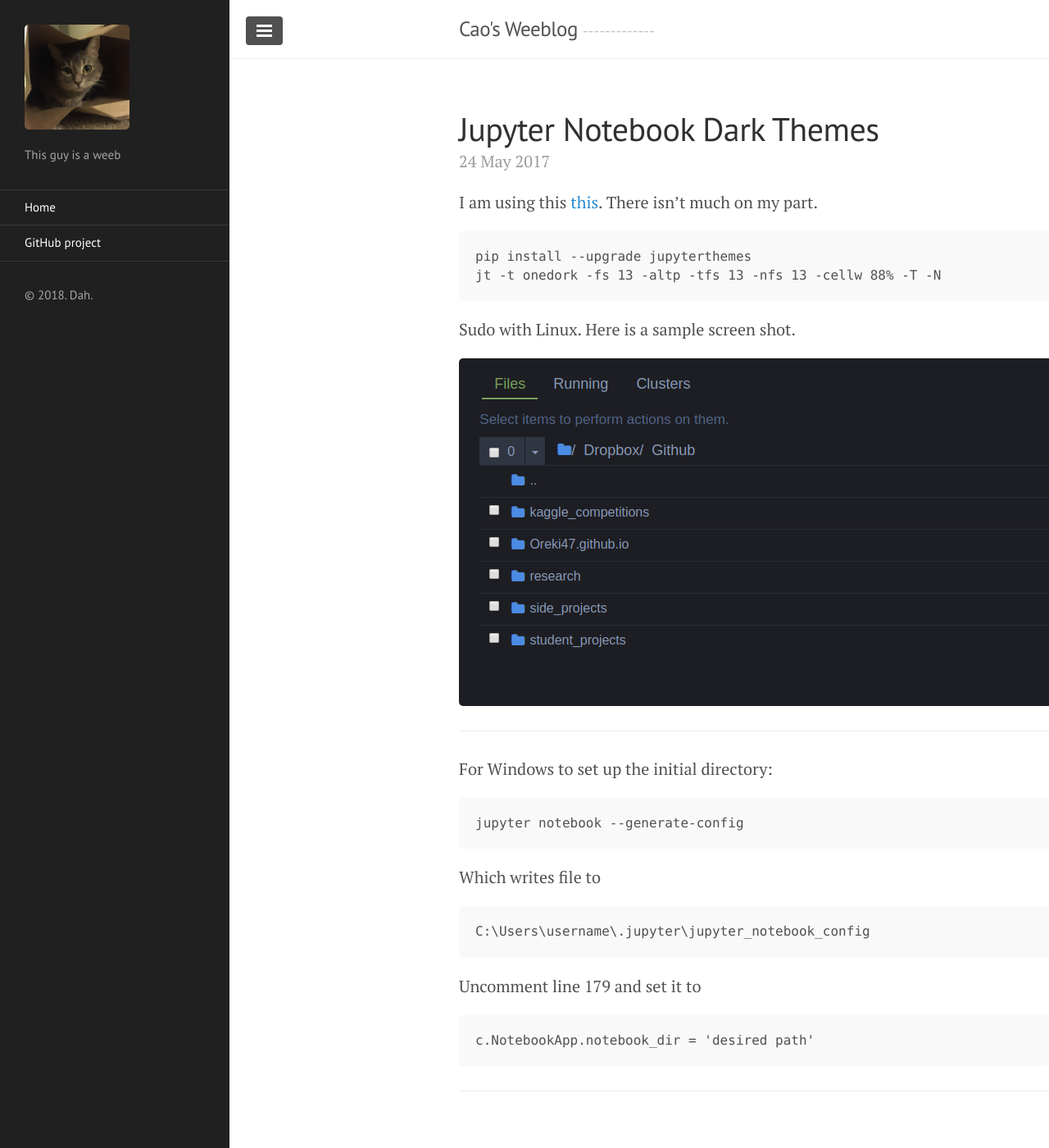
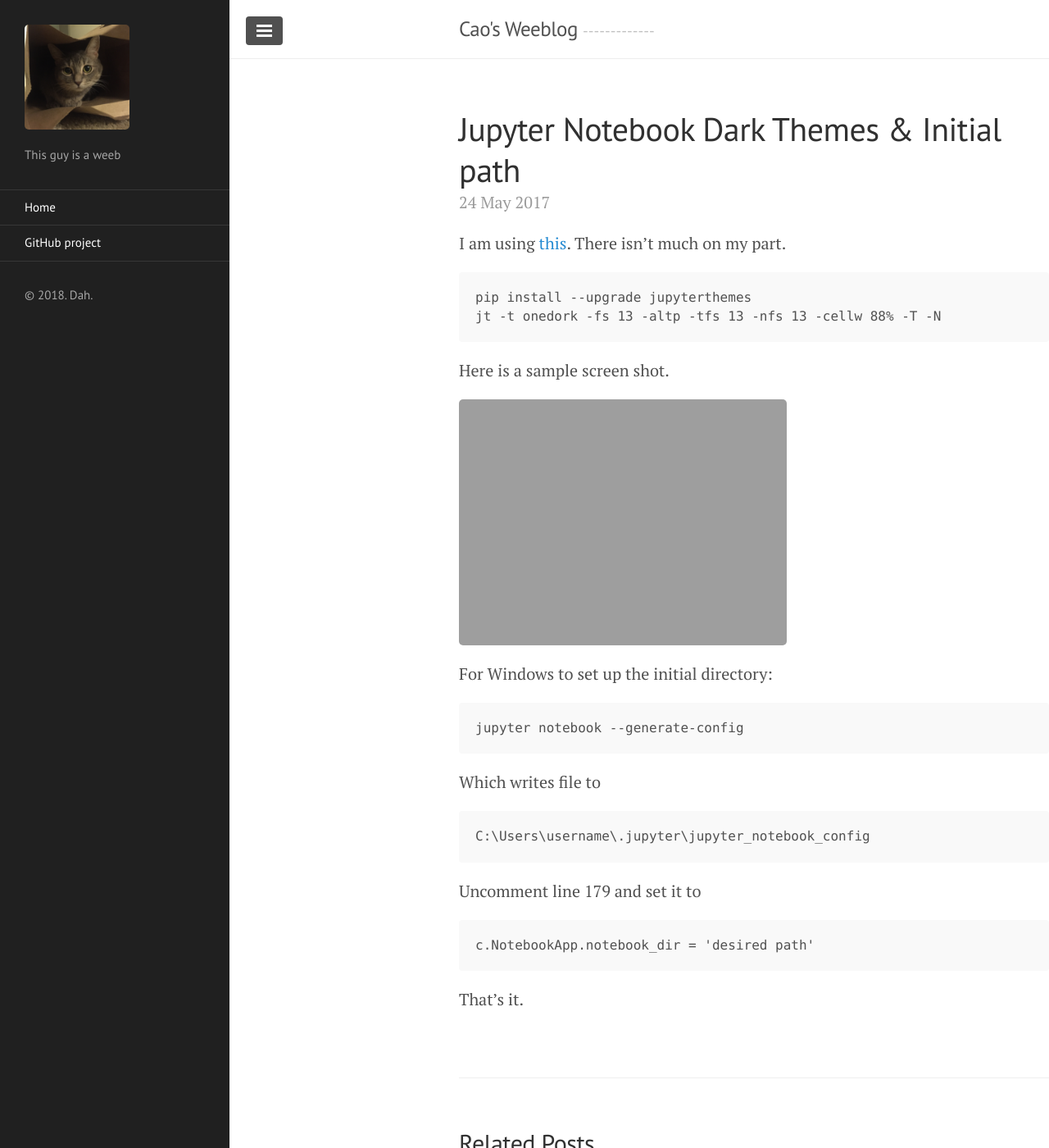
Before and after one commit to Oreki47/Oreki47.github.io, a Jekyll site: the page built from _posts/2017-05-24-jupyter-notebook-dark-theme.md, in a window 1280 px wide and 1400 px high. Shown: the whole window at 82% size. Built offline with Jekyll 4.4.1, drawn with Linux system fonts in a browser that asks for light colours.

Commit message:
adding old blogs

````diff
--- a/_posts/2017-05-24-jupyter-notebook-dark-theme.md
+++ b/_posts/2017-05-24-jupyter-notebook-dark-theme.md
@@ -3,7 +3,7 @@
 comments: true
 date: 2017-05-24
 layout: post
-title: Jupyter Notebook Dark Themes
+title: Jupyter Notebook Dark Themes & Initial path
 categories: Tech
 tags:
 - Environment Setup
@@ -11,18 +11,16 @@
 - Ubuntu
 ---
 
-I am using this [this](https://github.com/dunovank/jupyter-themes). There isn't much on my part.
+I am using [this](https://github.com/dunovank/jupyter-themes). There isn't much on my part.
 
 ```
 pip install --upgrade jupyterthemes
 jt -t onedork -fs 13 -altp -tfs 13 -nfs 13 -cellw 88% -T -N
 ```
 
-Sudo with Linux. Here is a sample screen shot.
+Here is a sample screen shot.
 
-![tex studio dark theme example]({{ site.url }}/public/img/jupyter_notebook_dark_theme.png)
-
-----
+![tex studio dark theme example]({{ site.url }}/public/img/jupyter_notebook_dark_theme.png = 200x200)
 
 For Windows to set up the initial directory:
 
@@ -40,5 +38,4 @@
 ```
 c.NotebookApp.notebook_dir = 'desired path'
 ```
-
-----
+That's it.
````
